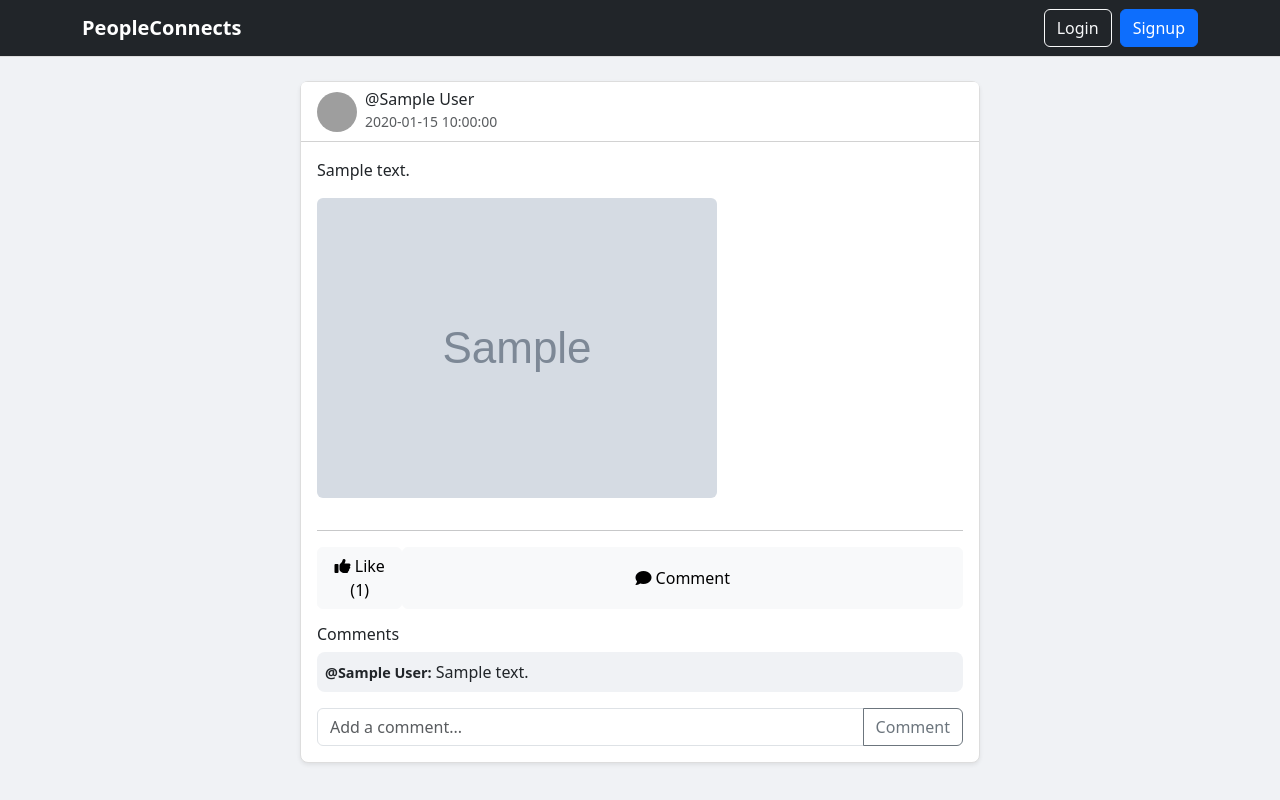
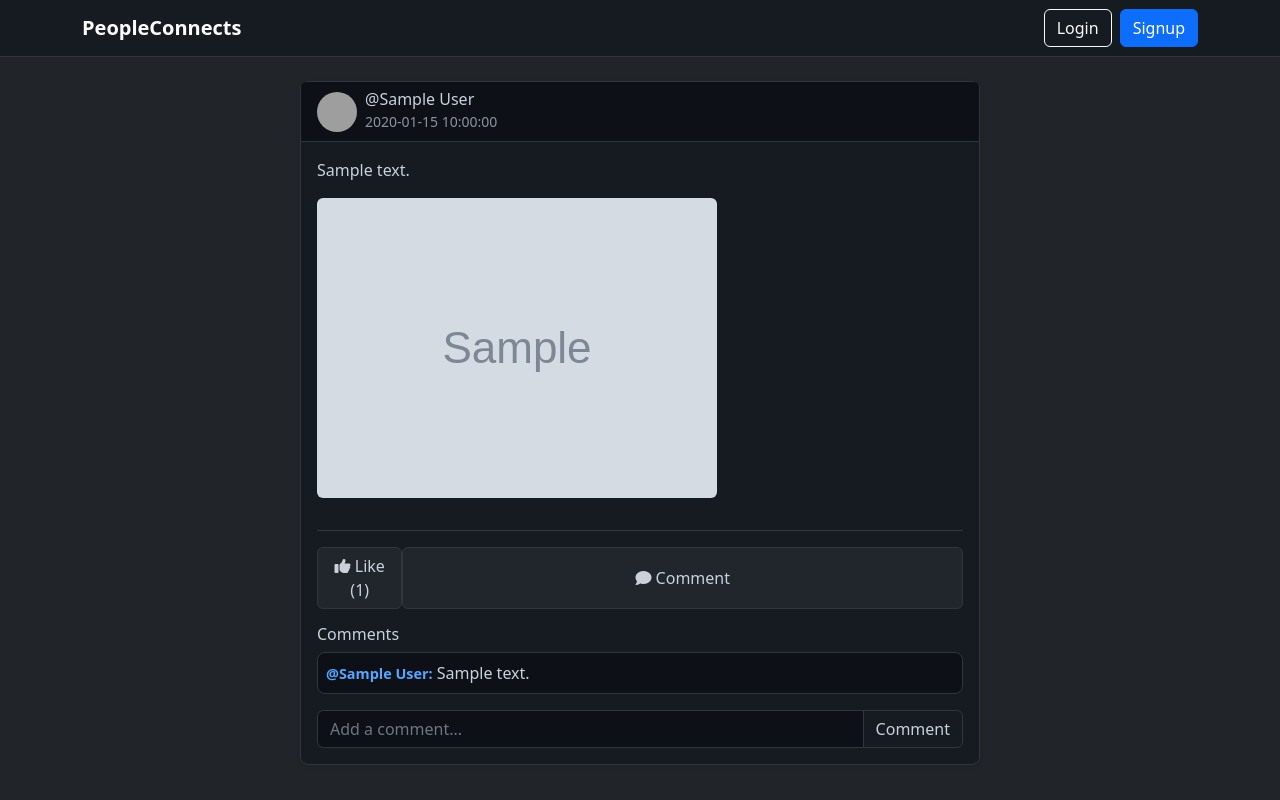
Before and after one commit to Khushal-Nikhare/peopleconnects, a FastAPI app: page / in a window 1280 px wide, after a click on "Comment". Run offline with FastAPI, Linux system fonts and the light colour scheme; grey boxes marked "Sample" are stand-in pictures; a database or web service that is not in the repository returns one stand-in record (values such as "Sample title"); grey boxes are pictures that could not be loaded.

Commit message:
dark theme

```diff
--- a/main.py
+++ b/main.py
@@ -58,17 +58,17 @@ async def signup(username: str = Form(...), password: str = Form(...)):
     return RedirectResponse(url="/login", status_code=303)
 
 @app.get("/login", response_class=HTMLResponse)
-async def login_form(request: Request):
+async def login_form(request: Request, error: str = None):
     user = get_current_user(request)
     if user:
         return RedirectResponse(url="/", status_code=303)
-    return templates.TemplateResponse("login.html", {"request": request})
+    return templates.TemplateResponse("login.html", {"request": request, "error": error})
 
 @app.post("/login")
-async def login(response: Response, username: str = Form(...), password: str = Form(...)):
+async def login(request: Request, username: str = Form(...), password: str = Form(...)):
     user = users_collection.find_one({"username": username})
     if not user or user["password"] != password:
-        raise HTTPException(status_code=400, detail="Incorrect username or password")
+        return RedirectResponse(url="/login?error=Invalid username or password", status_code=303)
     response = RedirectResponse(url="/", status_code=303)
     response.set_cookie(key="username", value=username, httponly=True)
     return response
--- a/static/style.css
+++ b/static/style.css
@@ -1,9 +1,11 @@
 body {
-    background-color: #f0f2f5;
+    background-color: #0d1117;
+    color: #c9d1d9;
 }
 
 .navbar {
-    border-bottom: 1px solid #ddd;
+    border-bottom: 1px solid #30363d;
+    background-color: #161b22 !important;
 }
 
 .posts-container {
@@ -13,20 +15,112 @@ body {
 
 .card {
     border-radius: 8px;
-    border: 1px solid #ddd;
+    border: 1px solid #30363d;
+    background-color: #161b22;
+    color: #c9d1d9;
+}
+
+.card-header {
+    background-color: #0d1117 !important;
+    border-bottom: 1px solid #30363d;
 }
 
 .comment {
     padding: 8px;
     border-radius: 8px;
-    background-color: #f0f2f5;
+    background-color: #0d1117;
     margin-bottom: 8px;
+    border: 1px solid #30363d;
 }
 
 .comment strong {
     font-size: 0.9rem;
+    color: #58a6ff;
 }
 
 .comment p {
     margin-bottom: 0;
 }
+
+.form-control {
+    background-color: #0d1117;
+    border: 1px solid #30363d;
+    color: #c9d1d9;
+}
+
+.form-control:focus {
+    background-color: #0d1117;
+    border-color: #58a6ff;
+    color: #c9d1d9;
+    box-shadow: 0 0 0 0.25rem rgba(88, 166, 255, 0.25);
+}
+
+.form-control::placeholder {
+    color: #6e7681;
+}
+
+.form-label {
+    color: #c9d1d9;
+}
+
+.btn-light {
+    background-color: #21262d;
+    border-color: #30363d;
+    color: #c9d1d9;
+}
+
+.btn-light:hover {
+    background-color: #30363d;
+    border-color: #30363d;
+    color: #c9d1d9;
+}
+
+.btn-outline-secondary {
+    border-color: #30363d;
+    color: #c9d1d9;
+}
+
+.btn-outline-secondary:hover {
+    background-color: #30363d;
+    border-color: #30363d;
+    color: #c9d1d9;
+}
+
+.text-dark {
+    color: #c9d1d9 !important;
+}
+
+.text-muted {
+    color: #8b949e !important;
+}
+
+.dropdown-menu {
+    background-color: #161b22;
+    border: 1px solid #30363d;
+}
+
+.dropdown-item {
+    color: #c9d1d9;
+}
+
+.dropdown-item:hover {
+    background-color: #0d1117;
+    color: #58a6ff;
+}
+
+.bg-light {
+    background-color: #0d1117 !important;
+}
+
+hr {
+    border-color: #30363d;
+    opacity: 1;
+}
+
+a {
+    color: #58a6ff;
+}
+
+a:hover {
+    color: #79c0ff;
+}
--- a/templates/edit_post.html
+++ b/templates/edit_post.html
@@ -6,8 +6,10 @@
     <meta name="viewport" content="width=device-width, initial-scale=1.0">
     <title>Edit Post</title>
     <link href="https://cdn.jsdelivr.net/npm/bootstrap@5.3.0/dist/css/bootstrap.min.css" rel="stylesheet">
+    <link rel="stylesheet" href="https://cdnjs.cloudflare.com/ajax/libs/font-awesome/6.4.0/css/all.min.css">
+    <link rel="stylesheet" href="/static/style.css">
 </head>
-<body>
+<body class="bg-dark">
     <div class="container mt-5">
         <div class="row justify-content-center">
             <div class="col-md-6">
@@ -25,5 +27,6 @@
             </div>
         </div>
     </div>
+    <script src="https://cdn.jsdelivr.net/npm/bootstrap@5.3.0/dist/js/bootstrap.bundle.min.js"></script>
 </body>
 </html>
--- a/templates/index.html
+++ b/templates/index.html
@@ -8,7 +8,7 @@
     <link rel="stylesheet" href="https://cdnjs.cloudflare.com/ajax/libs/font-awesome/6.4.0/css/all.min.css">
     <link rel="stylesheet" href="/static/style.css">
 </head>
-<body>
+<body class="bg-dark">
     <nav class="navbar navbar-expand-lg navbar-dark bg-dark">
         <div class="container">
             <a class="navbar-brand" href="/"><b>PeopleConnects</b></a>
@@ -71,7 +71,7 @@
                     {% else %}
                         {% for post in posts_list %}
                             <div class="card mb-3 shadow-sm">
-                                <div class="card-header bg-white">
+                                <div class="card-header bg-dark">
                                     <div class="d-flex align-items-center">
                                         <img src="https://i.pravatar.cc/40?u={{ post.author }}" class="rounded-circle me-2" alt="Avatar">
                                         <div>
--- a/templates/profile.html
+++ b/templates/profile.html
@@ -35,7 +35,7 @@
                 <div class="posts-container">
                     {% for post in posts %}
                         <div class="card mb-3 shadow-sm">
-                            <div class="card-header bg-white">
+                            <div class="card-header bg-dark">
                                 <div class="d-flex align-items-center">
                                     <img src="https://i.pravatar.cc/40?u={{ post.author }}" class="rounded-circle me-2" alt="Avatar">
                                     <div>
--- a/templates/signup.html
+++ b/templates/signup.html
@@ -5,9 +5,10 @@
     <meta name="viewport" content="width=device-width, initial-scale=1.0">
     <title>Signup - PeopleConnects</title>
     <link href="https://cdn.jsdelivr.net/npm/bootstrap@5.3.0/dist/css/bootstrap.min.css" rel="stylesheet">
+    <link rel="stylesheet" href="https://cdnjs.cloudflare.com/ajax/libs/font-awesome/6.4.0/css/all.min.css">
     <link rel="stylesheet" href="/static/style.css">
 </head>
-<body class="bg-light">
+<body class="bg-dark">
     <div class="container">
         <div class="row justify-content-center align-items-center vh-100">
             <div class="col-md-5">
@@ -34,5 +35,6 @@
             </div>
         </div>
     </div>
+    <script src="https://cdn.jsdelivr.net/npm/bootstrap@5.3.0/dist/js/bootstrap.bundle.min.js"></script>
 </body>
 </html>
```
Also changed, not shown: templates/login.html (+9 -1 lines).
